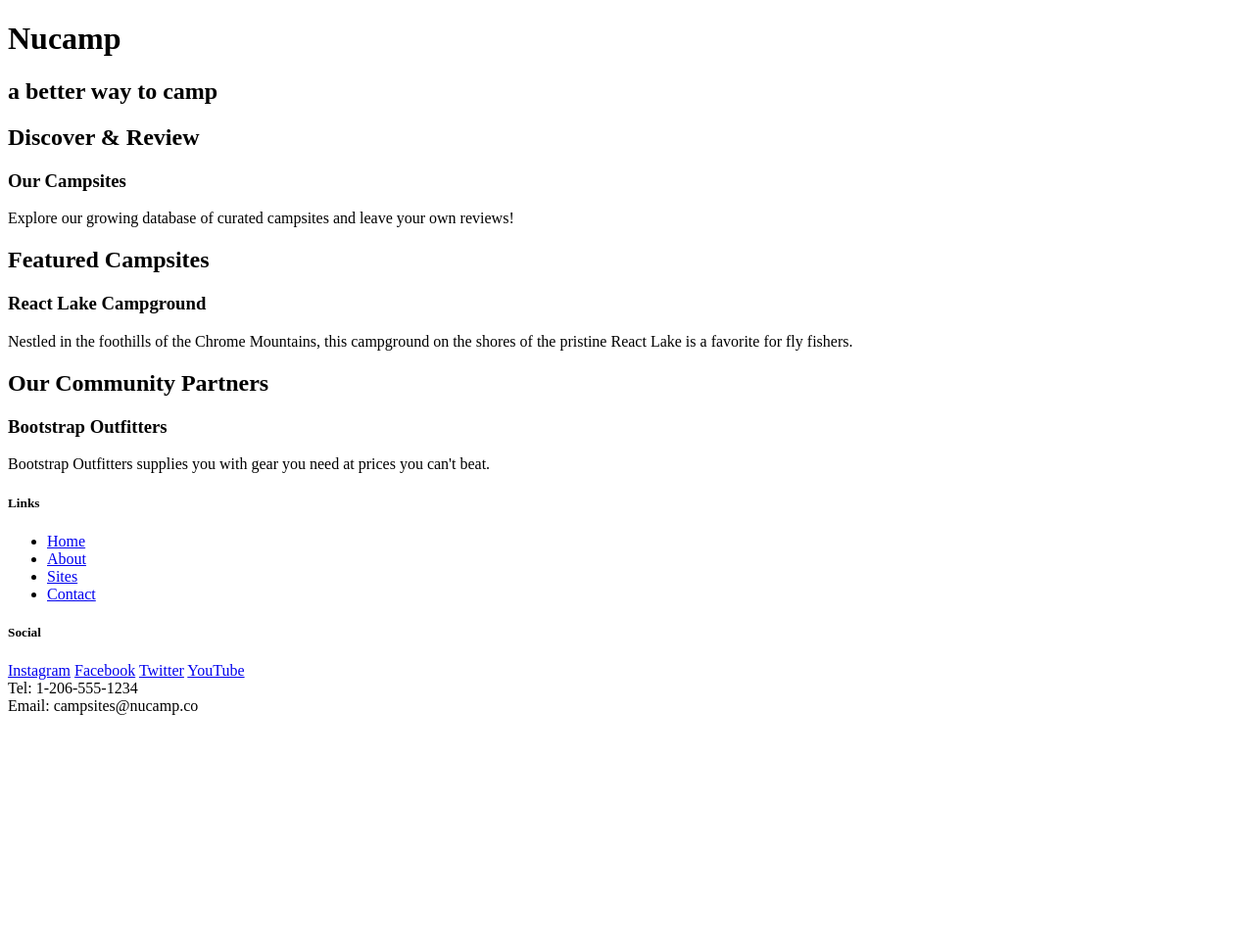
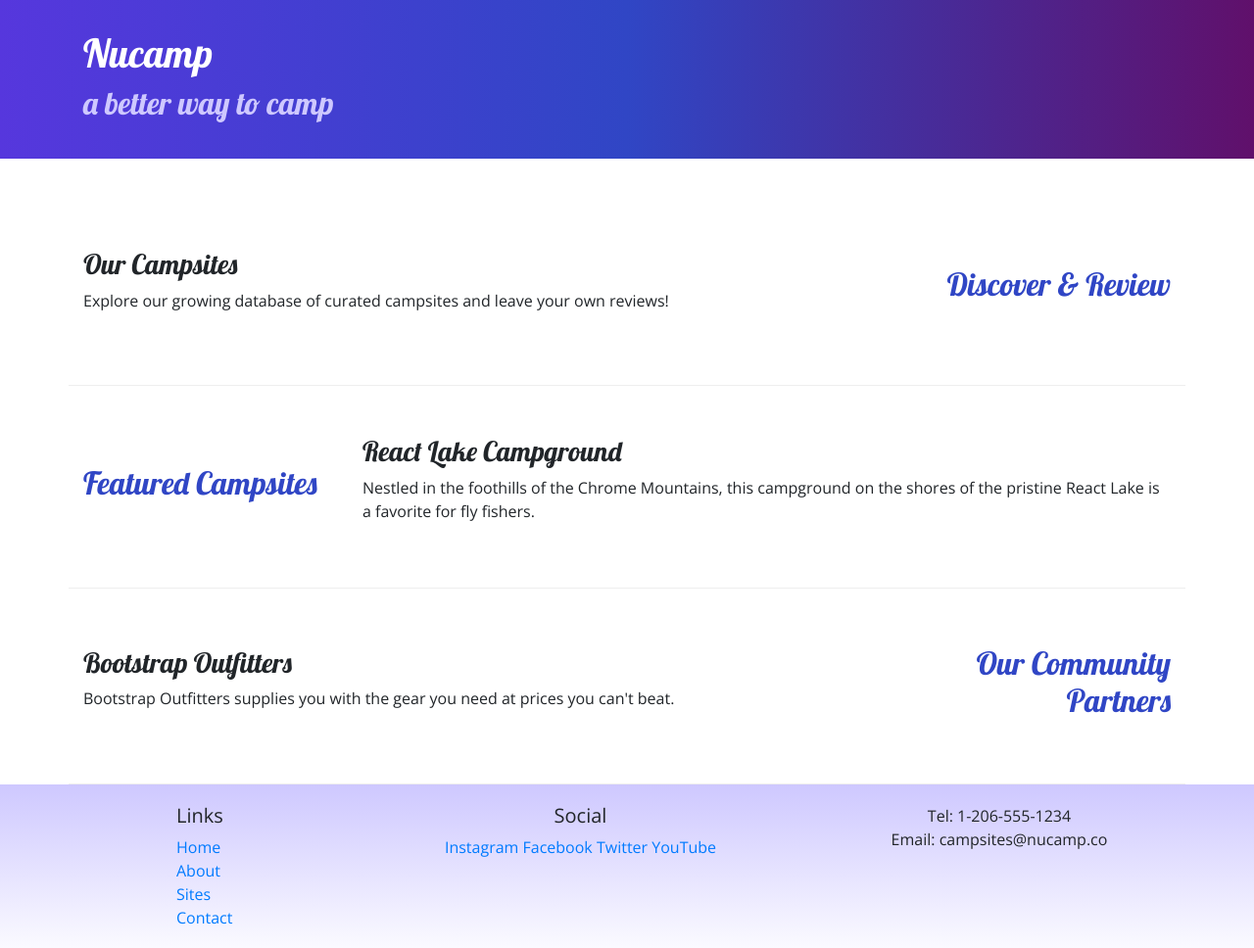
Before and after one commit to rhondashepp/nucampsite, a website: page index.html in a window 1280 px wide. Shown: the whole page at 98% size. Before the commit the page ends 800 px from the top, so only its background shows below. Drawn offline with nearby package versions, Linux system fonts and the light colour scheme.

Commit message:
week 1 bootstrap assignment

```diff
--- a/css/styles.css
+++ b/css/styles.css
@@ -16,7 +16,7 @@ header h2 {
     color: #CEC8FF;
 }
 
-.site-footer {
+footer {
     background-image: linear-gradient(#CEC8FF, white);
     padding: 20px 0;
 }
@@ -25,7 +25,6 @@ header h2 {
     padding: 30px;
     background-image: linear-gradient(to right, #5637DD, #3046C5, #60106B);
     color: white;
-    margin: 0;
 }
 
 .row-content {
@@ -34,7 +33,7 @@ header h2 {
     min-height: 200px;
 }
 
-.navbar {
+/*.navbar {
     background-color: #901CAD;
 }
 
--- a/index.html
+++ b/index.html
@@ -3,59 +3,99 @@
 <html lang="en">
 
  <head>
+
+        <!-- Required meta tags always come first -->
         <meta charset="utf-8" />
-    <title>Nucamp: A Better Way To Camp</title>
+        <meta name="viewport" content="width=device-width, initial-scale=1" />
+
+        <!-- Bootstrap CSS -->
+        <link rel="stylesheet" href="node_modules/bootstrap/dist/css/bootstrap.min.css" />
+
+        <!-- Additional CSS must be placed after Bootstrap CSS -->
+        <link rel="stylesheet" href="https://fonts.googleapis.com/css?family=Lobster|Open+Sans" />
+        <link rel="stylesheet" href="css/styles.css" />
+        <title>NuCamp: A Better Way To Camp</title>
+
  </head>
 
 <body>
 
-    <header>
-        <div>
+    <header class="jumbotron jumbotron-fluid">
+        <div class="container">
+            <div class="row">
+                <div class="col">
                     <h1>Nucamp</h1>
                     <h2>a better way to camp</h2>
                 </div>
+            </div>
+        </div>
     </header>
 
-    <div>
-        <h2>Discover & Review</h2>
+    <div class="container">
+        <div class="row row-content align-items-center">
+            <div class="col-sm-4 order-sm-last col-md-3">
+                <h2 class="text-sm-right">Discover & Review</h2>
+            </div>
+            <div class="col">
                 <h3>Our Campsites</h3>
                 <p>Explore our growing database of curated campsites and leave your own reviews!</p>
             </div>
+        </div>
 
-    <div>
+        <div class="row row-content align-items-center">
+            <div class="col-sm-4 col-md-3">
                 <h2>Featured Campsites</h2>
+            </div>
+            <div class="col">
                 <h3>React Lake Campground</h3>
                 <p>Nestled in the foothills of the Chrome Mountains, this campground on the shores of the pristine React Lake is a favorite for fly fishers.</p>
             </div>
-
-    <div>
-        <h2>Our Community Partners</h2>
-        <h3>Bootstrap Outfitters</h3>
-        <p>Bootstrap Outfitters supplies you with gear you need at prices you can't beat.</p>
         </div>
 
+        <div class="row row-content align-items-center">
+            <div class="col-sm-4 order-sm-last col-md-3">
+                <h2 class="text-sm-right">Our Community Partners</h2>
+            </div>
+            <div class="col">
+                <h3>Bootstrap Outfitters</h3>
+                <p>Bootstrap Outfitters supplies you with the gear you need at prices you can't beat.</p>
+            </div>
+        </div>
+    </div>
+
+
     <footer>
-        <div>
+
+        <div class="container">
+            <div class="row">
+                <div class="col-4 col-sm-2 offset-1">
                     <h5>Links</h5>
-            <ul>
+                    <ul class="list-unstyled">
                         <li><a href="#">Home</a></li>
                         <li><a href="#">About</a></li>
                         <li><a href="#">Sites</a></li>
                         <li><a href="#">Contact</a></li>
                     </ul>
                 </div>
-        <div>
+                <div class="col-6 col-sm-5 text-center">
                     <h5>Social</h5>
                     <a href="http://instagram.com/">Instagram</a>
                     <a href="http://facebook.com/">Facebook</a>
                     <a href="http://twitter.com/">Twitter</a>
                     <a href="http://youtube.com/">YouTube</a>
                 </div>
-        <div>
+                <div class="col-sm-4 text-center">
                     Tel: 1-206-555-1234<br />
                     Email: campsites@nucamp.co
                 </div>
+           </div>
+        </div>
+
     </footer>
+     <!-- jQuery must come first, then Popper.js, then the Bootstrap JavaScript plugins.-->
+     <script src="node_modules/jquery/dist/jquery.slim.min.js"></script>
+     <script src="node_modules/popper.js/dist/umd/popper.min.js"></script>
+     <script src="node_modules/bootstrap/dist/js/bootstrap.min.js"></script>
 
 </body>
 
```
Lines whose indentation alone changed are shown as unchanged.
